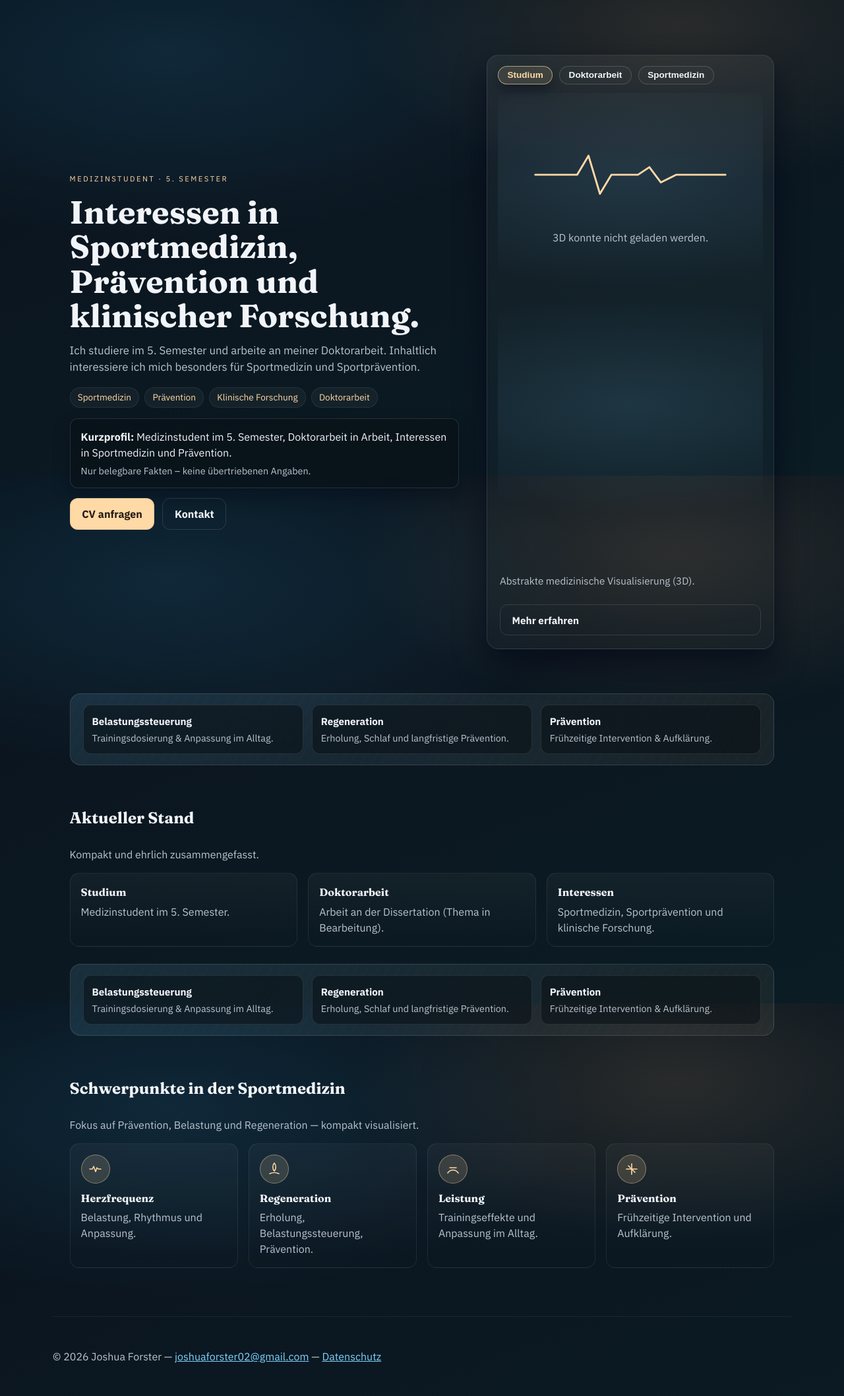
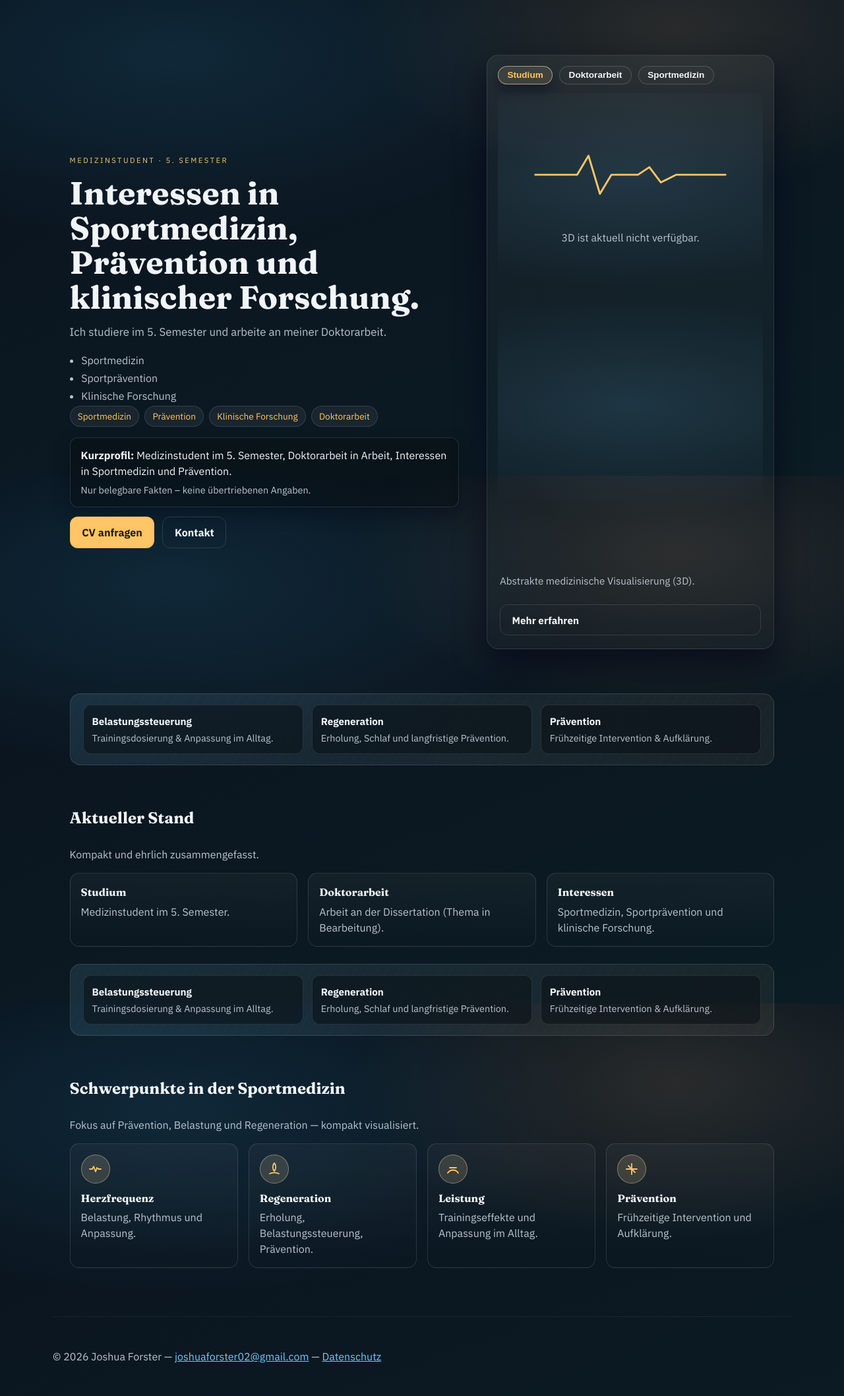
Before and after one commit to JoshuaForster02/Mywebsite, a Flask app: page / in a window 1280 px wide. Shown: the part 79-2195 px from the top of the page at 66% size. Run offline with Flask 3, Linux system fonts and the light colour scheme.

Commit message:
Refine factual content and sport branding

```diff
--- a/static/style.css
+++ b/static/style.css
@@ -6,9 +6,9 @@
     --card: #0f1b24;
     --muted: #b9c4cf;
     --text: #f1f4f8;
-    --accent: #ffd9a6;
+    --accent: #ffc566;
     --accent-contrast: #231a12;
-    --link: #7dd4ff;
+    --link: #6fcaff;
     --glass: rgba(255,255,255,0.05);
     --radius: 16px;
     --max-width: 1120px;
@@ -54,7 +54,7 @@ a:hover{color:var(--accent)}
 .hero-grid h1{font-family:var(--font-display);font-size:clamp(2rem, 3.8vw, 3.3rem);margin:0 0 0.9rem;line-height:1.08}
 .lead{color:var(--muted);margin:0 0 1.1rem;font-size:1.05rem}
 .badges{display:flex;gap:0.5rem;flex-wrap:wrap;margin-top:0.2rem}
-.badge{background:rgba(255,255,255,0.04);color:var(--accent);padding:0.28rem 0.7rem;border-radius:999px;font-size:0.85rem;border:1px solid rgba(255,255,255,0.08)}
+.badge{background:rgba(255,255,255,0.06);color:var(--accent);padding:0.28rem 0.7rem;border-radius:999px;font-size:0.85rem;border:1px solid rgba(255,255,255,0.12)}
 
 .ctas{display:flex;gap:0.75rem;flex-wrap:wrap;margin-top:0.9rem}
 .btn{display:inline-flex;align-items:center;gap:0.6rem;padding:0.7rem 1.1rem;border-radius:12px;border:1px solid transparent;font-weight:700;cursor:pointer;text-decoration:none;transition:transform 140ms ease, box-shadow 140ms ease}
@@ -63,7 +63,7 @@ a:hover{color:var(--accent)}
 .btn:hover{transform:translateY(-2px)}
 
 .metrics{display:grid;grid-template-columns:repeat(2,1fr);gap:0.75rem;margin-top:1rem}
-.metric{background:var(--card);border:1px solid rgba(255,255,255,0.08);border-radius:14px;padding:0.9rem}
+.metric{background:var(--card);border:1px solid rgba(255,255,255,0.12);border-radius:14px;padding:0.9rem}
 .metric-label{margin:0;color:var(--muted);font-size:0.78rem;text-transform:uppercase;letter-spacing:0.1em}
 .metric-value{margin:0.35rem 0 0;color:var(--text);font-weight:600}
 
@@ -82,7 +82,7 @@ a:hover{color:var(--accent)}
 .section-lead{color:var(--muted);font-size:1rem;margin:0}
 
 .icon-row{display:grid;grid-template-columns:repeat(4,1fr);gap:1rem;margin-top:1rem}
-.icon-card{background:linear-gradient(180deg, rgba(255,255,255,0.04), transparent);border:1px solid rgba(255,255,255,0.08);border-radius:14px;padding:1rem;transition:transform 200ms ease, box-shadow 200ms ease}
+.icon-card{background:linear-gradient(180deg, rgba(255,255,255,0.04), transparent);border:1px solid rgba(255,255,255,0.12);border-radius:14px;padding:1rem;transition:transform 200ms ease, box-shadow 200ms ease}
 .icon-card:hover{transform:translateY(-6px);box-shadow:0 18px 34px rgba(2,6,23,0.45)}
 .icon-card h4{margin:0 0 0.3rem;font-family:var(--font-display)}
 .icon-card p{margin:0;color:var(--muted)}
@@ -90,7 +90,7 @@ a:hover{color:var(--accent)}
 .icon-circle svg{width:24px;height:24px}
 
 .focus-grid, .roadmap-grid, .info-grid{display:grid;grid-template-columns:repeat(3,1fr);gap:1rem;margin-top:1rem}
-.focus-card, .roadmap-card, .info-card{background:linear-gradient(180deg, rgba(255,255,255,0.04), transparent);border:1px solid rgba(255,255,255,0.08);border-radius:14px;padding:1rem;transition:transform 200ms ease, box-shadow 200ms ease}
+.focus-card, .roadmap-card, .info-card{background:linear-gradient(180deg, rgba(255,255,255,0.04), transparent);border:1px solid rgba(255,255,255,0.12);border-radius:14px;padding:1rem;transition:transform 200ms ease, box-shadow 200ms ease}
 .focus-card h4, .roadmap-card h4, .info-card h4{margin:0 0 0.4rem;font-family:var(--font-display)}
 .focus-card p, .roadmap-card p, .info-card p{margin:0;color:var(--muted)}
 .focus-card:hover, .roadmap-card:hover, .info-card:hover{transform:translateY(-6px);box-shadow:0 18px 34px rgba(2,6,23,0.45)}
@@ -101,7 +101,7 @@ a:hover{color:var(--accent)}
 .project h4{margin:0;color:var(--text);font-size:1rem}
 .project p{margin:0;color:var(--muted);font-size:0.9rem}
 .project-meta{display:flex;gap:0.5rem;align-items:center;margin:0 0 0.6rem}
-.status-pill{display:inline-flex;align-items:center;gap:0.4rem;padding:0.2rem 0.6rem;border-radius:999px;font-size:0.78rem;border:1px solid rgba(255,255,255,0.12);color:var(--text);background:rgba(255,255,255,0.04)}
+.status-pill{display:inline-flex;align-items:center;gap:0.4rem;padding:0.2rem 0.6rem;border-radius:999px;font-size:0.78rem;border:1px solid rgba(255,255,255,0.12);color:var(--text);background:rgba(255,255,255,0.06)}
 .status-pill span{width:8px;height:8px;border-radius:50%;display:inline-block}
 .status-inprogress span{background:var(--status-inprogress)}
 .status-planned span{background:var(--status-planned)}
@@ -190,3 +190,8 @@ form button{justify-self:start}
 .subpage-header p{margin:0;color:var(--muted)}
 
 .section-head h2{font-family:var(--font-display)}
+
+
+
+.interest-list{margin:0.6rem 0 0.2rem;padding-left:1.1rem;color:var(--muted)}
+.interest-list li{margin:0.2rem 0}
--- a/templates/contact.html
+++ b/templates/contact.html
@@ -45,7 +45,7 @@
         <div class="section-head">
           <div class="subpage-header">
           <h1>Kontakt</h1>
-          <p>Für CV‑Anfragen oder kurze Rückfragen gerne melden.</p>
+          <p>Für CV‑Anfragen oder kurze Rückfragen gerne melden. Antwort in der Regel innerhalb von 48 Stunden.</p>
         </div>
         </div>
 
@@ -63,7 +63,7 @@
           <label for="message">Nachricht</label>
           <textarea id="message" name="message" rows="6" required></textarea>
 
-          <label class="checkbox-row"><input type="checkbox" id="request_cv" name="request_cv" value="yes"> Ich möchte den CV per E‑Mail erhalten</label>
+          <label class="checkbox-row"><input type="checkbox" id="request_cv" name="request_cv" value="yes"> CV per E‑Mail auf Anfrage</label>
 
           <button class="btn btn-primary" type="submit">Nachricht senden</button>
           <p class="muted small">Mit Absenden willige ich ein, dass meine Daten zur Bearbeitung dieser Anfrage gespeichert und verarbeitet werden. Weitere Informationen in <a href="datenschutz.html">Datenschutz</a>.</p>
--- a/templates/index.html
+++ b/templates/index.html
@@ -54,7 +54,12 @@
         <div class="hero-copy">
           <p class="hero-kicker">Medizinstudent · 5. Semester</p>
           <h1>Interessen in Sportmedizin, Prävention und klinischer Forschung.</h1>
-          <p class="lead">Ich studiere im 5. Semester und arbeite an meiner Doktorarbeit. Inhaltlich interessiere ich mich besonders für Sportmedizin und Sportprävention.</p>
+          <p class="lead">Ich studiere im 5. Semester und arbeite an meiner Doktorarbeit.</p>
+          <ul class="interest-list">
+            <li>Sportmedizin</li>
+            <li>Sportprävention</li>
+            <li>Klinische Forschung</li>
+          </ul>
           <div class="badges" aria-hidden="true">
             <span class="badge">Sportmedizin</span>
             <span class="badge">Prävention</span>
@@ -84,7 +89,7 @@
                         fill="none" stroke="currentColor" stroke-width="5" stroke-linecap="round" stroke-linejoin="round"/>
                 </svg>
               </div>
-              <p>Fallback: 3D wird geladen…</p>
+              <p>3D wird geladen…</p>
             </div>
                         <canvas id="hero-3d" aria-label="3D Visualisierung" role="img"></canvas>
             <div class="stage-caption">
@@ -156,31 +161,31 @@
         <div class="icon-row">
           <div class="icon-card">
             <div class="icon-circle">
-              <svg viewBox="0 0 24 24" aria-hidden="true"><path d="M3 12h4l2-4 3 8 2-6 2 2h4" fill="none" stroke="currentColor" stroke-width="1.6" stroke-linecap="round" stroke-linejoin="round"/></svg>
+              <svg viewBox="0 0 24 24" aria-hidden="true"><path d="M3 12h4l2-4 3 8 2-6 2 2h4" fill="none" stroke="currentColor" stroke-width="1.8" stroke-linecap="round" stroke-linejoin="round"/></svg>
             </div>
             <h4>Herzfrequenz</h4>
             <p>Belastung, Rhythmus und Anpassung.</p>
           </div>
           <div class="icon-card">
             <div class="icon-circle">
-              <svg viewBox="0 0 24 24" aria-hidden="true"><path d="M12 3c3 3 3 9 0 12-3-3-3-9 0-12z" fill="none" stroke="currentColor" stroke-width="1.6"/>
-              <path d="M5 19c4-2 10-2 14 0" fill="none" stroke="currentColor" stroke-width="1.6" stroke-linecap="round"/></svg>
+              <svg viewBox="0 0 24 24" aria-hidden="true"><path d="M12 3c3 3 3 9 0 12-3-3-3-9 0-12z" fill="none" stroke="currentColor" stroke-width="1.8"/>
+              <path d="M5 19c4-2 10-2 14 0" fill="none" stroke="currentColor" stroke-width="1.8" stroke-linecap="round"/></svg>
             </div>
             <h4>Regeneration</h4>
             <p>Erholung, Belastungssteuerung, Prävention.</p>
           </div>
           <div class="icon-card">
             <div class="icon-circle">
-              <svg viewBox="0 0 24 24" aria-hidden="true"><path d="M4 18c4-6 12-6 16 0" fill="none" stroke="currentColor" stroke-width="1.6" stroke-linecap="round"/>
-              <path d="M7 10h10" stroke="currentColor" stroke-width="1.6" stroke-linecap="round"/></svg>
+              <svg viewBox="0 0 24 24" aria-hidden="true"><path d="M4 18c4-6 12-6 16 0" fill="none" stroke="currentColor" stroke-width="1.8" stroke-linecap="round"/>
+              <path d="M7 10h10" stroke="currentColor" stroke-width="1.8" stroke-linecap="round"/></svg>
             </div>
             <h4>Leistung</h4>
             <p>Trainingseffekte und Anpassung im Alltag.</p>
           </div>
           <div class="icon-card">
             <div class="icon-circle">
-              <svg viewBox="0 0 24 24" aria-hidden="true"><path d="M12 4v16M4 12h16" stroke="currentColor" stroke-width="1.6" stroke-linecap="round"/>
-              <path d="M7 7l10 10" stroke="currentColor" stroke-width="1.6" stroke-linecap="round"/></svg>
+              <svg viewBox="0 0 24 24" aria-hidden="true"><path d="M12 4v16M4 12h16" stroke="currentColor" stroke-width="1.8" stroke-linecap="round"/>
+              <path d="M7 7l10 10" stroke="currentColor" stroke-width="1.8" stroke-linecap="round"/></svg>
             </div>
             <h4>Prävention</h4>
             <p>Frühzeitige Intervention und Aufklärung.</p>
@@ -199,7 +204,7 @@
   import('./static/scripts/hero-3d.js?v=20260204')
     .catch((err) => {
       if (fallback) {
-        fallback.querySelector('p').textContent = '3D konnte nicht geladen werden.';
+        fallback.querySelector('p').textContent = '3D ist aktuell nicht verfügbar.';
       }
       console.error('3D load failed', err);
     });
```
